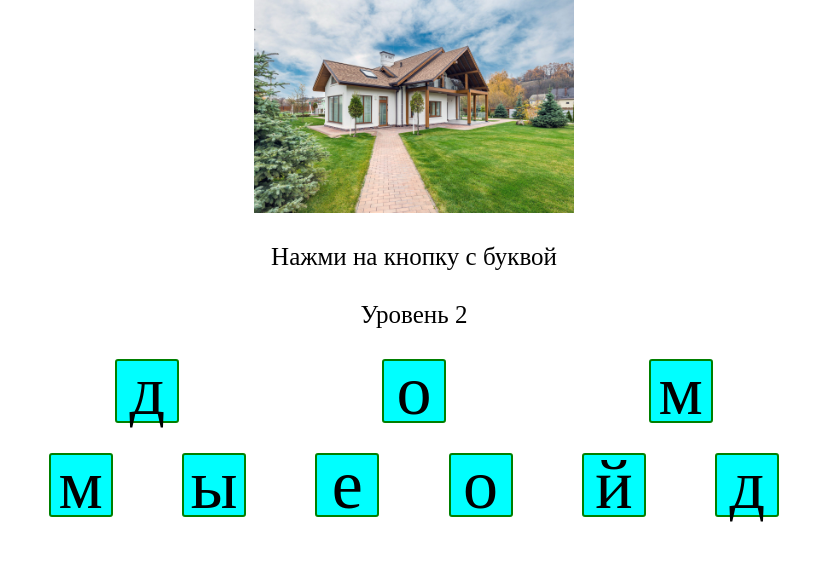
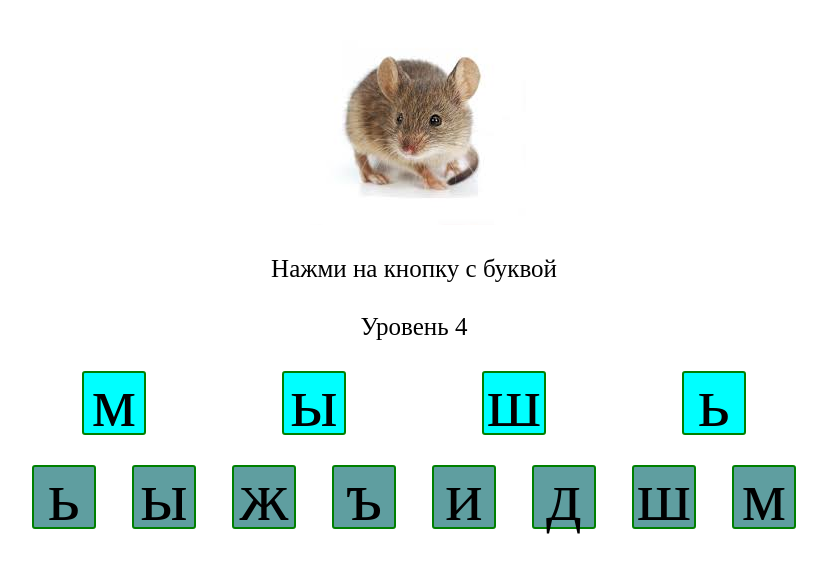
Before and after one commit to StarcevAlexander/learning-to-read, a plain HTML site: page index.html in a window 1280 px wide. Shown: the whole page, without its empty margins (226-1053 px from the left). Drawn offline with Linux system fonts and the light colour scheme.

Commit message:
изменил цвет фона

```diff
--- a/js.js
+++ b/js.js
@@ -1,4 +1,4 @@
-let level = 1
+let level = 3
 
 const title = document.getElementById('title')
 const variants = document.getElementById('variants')
--- a/style.css
+++ b/style.css
@@ -37,3 +37,7 @@ img {
   border: 2px solid green;
   background-color: aqua;
 }
+
+.block-second{
+  background-color: cadetblue;
+}
```
